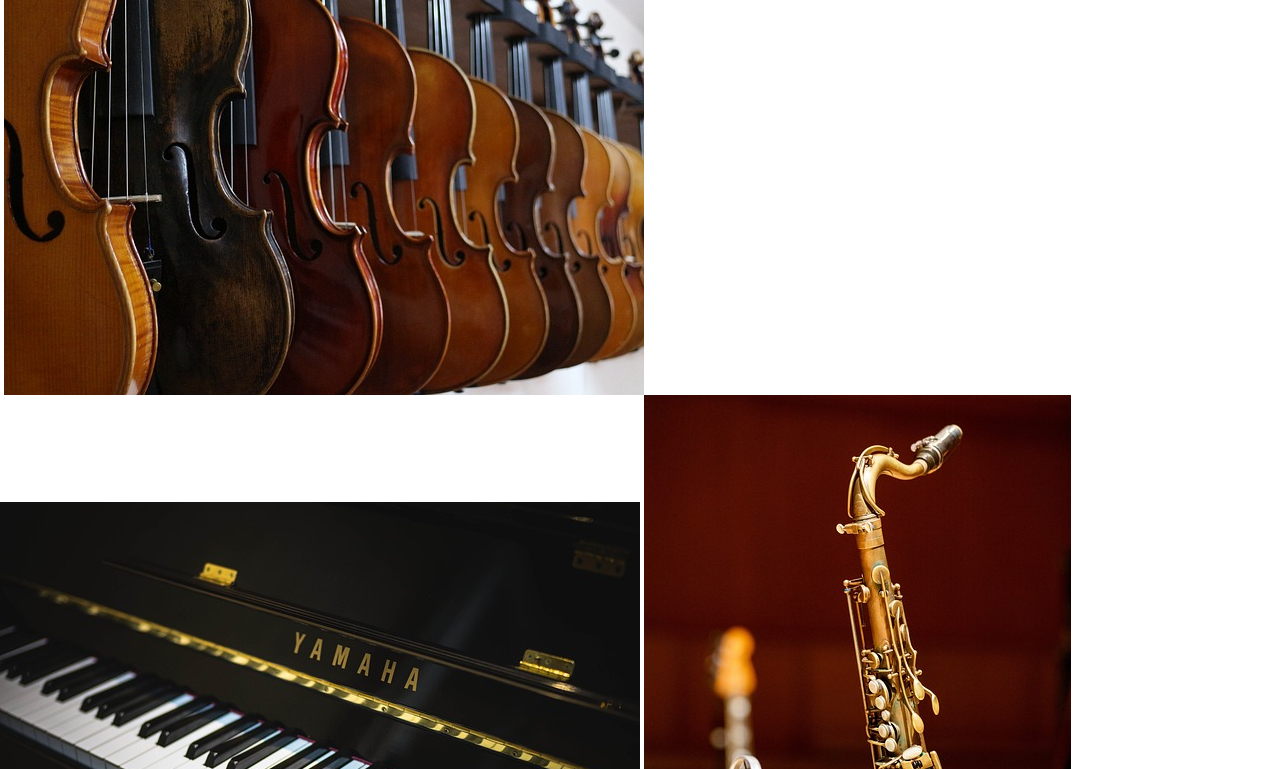
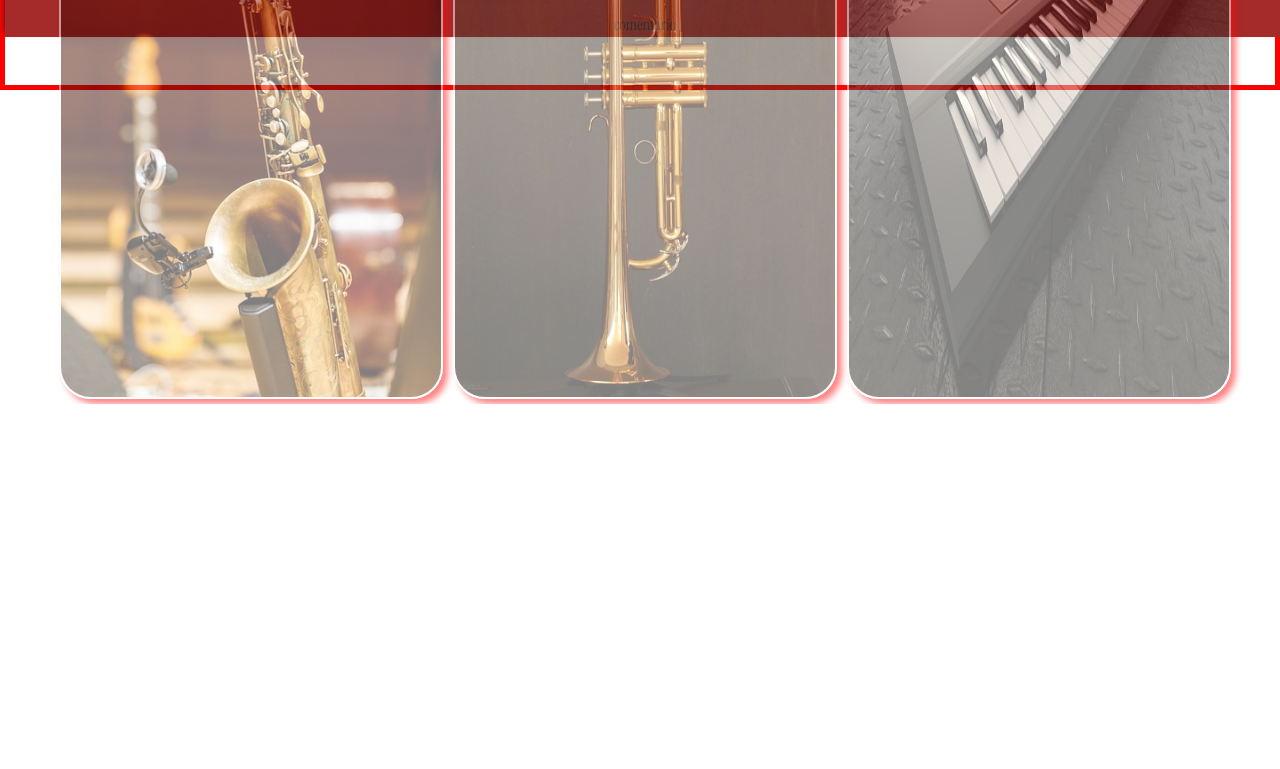
Before and after one commit to gutierrezjuanmanuel/PFGutierrez, a plain HTML site: page index.html in a window 1280 px wide. Shown: the part 840-1609 px from the top of the page. After the commit the page ends 1244 px from the top, so only its background shows below. Drawn offline with nearby package versions, Linux system fonts and the light colour scheme.

Commit message:
cambio linkeo css

```diff
--- a/index.html
+++ b/index.html
@@ -16,7 +16,7 @@
         rel="stylesheet">
 <!--CDN BOOTSTRAP CSS-->
 <link href="https://cdn.jsdelivr.net/npm/bootstrap@5.3.0-alpha3/dist/css/bootstrap.min.css" rel="stylesheet" integrity="sha384-KK94CHFLLe+nY2dmCWGMq91rCGa5gtU4mk92HdvYe+M/SXH301p5ILy+dN9+nJOZ" crossorigin="anonymous">
-    <link rel="stylesheet" href="./css/style.css">
+    <link rel="stylesheet" href="css/style.css">
 <!--CSS-->
 </head>
 
```
Also changed, not shown: css/style.css (renamed from css/#style.css).
